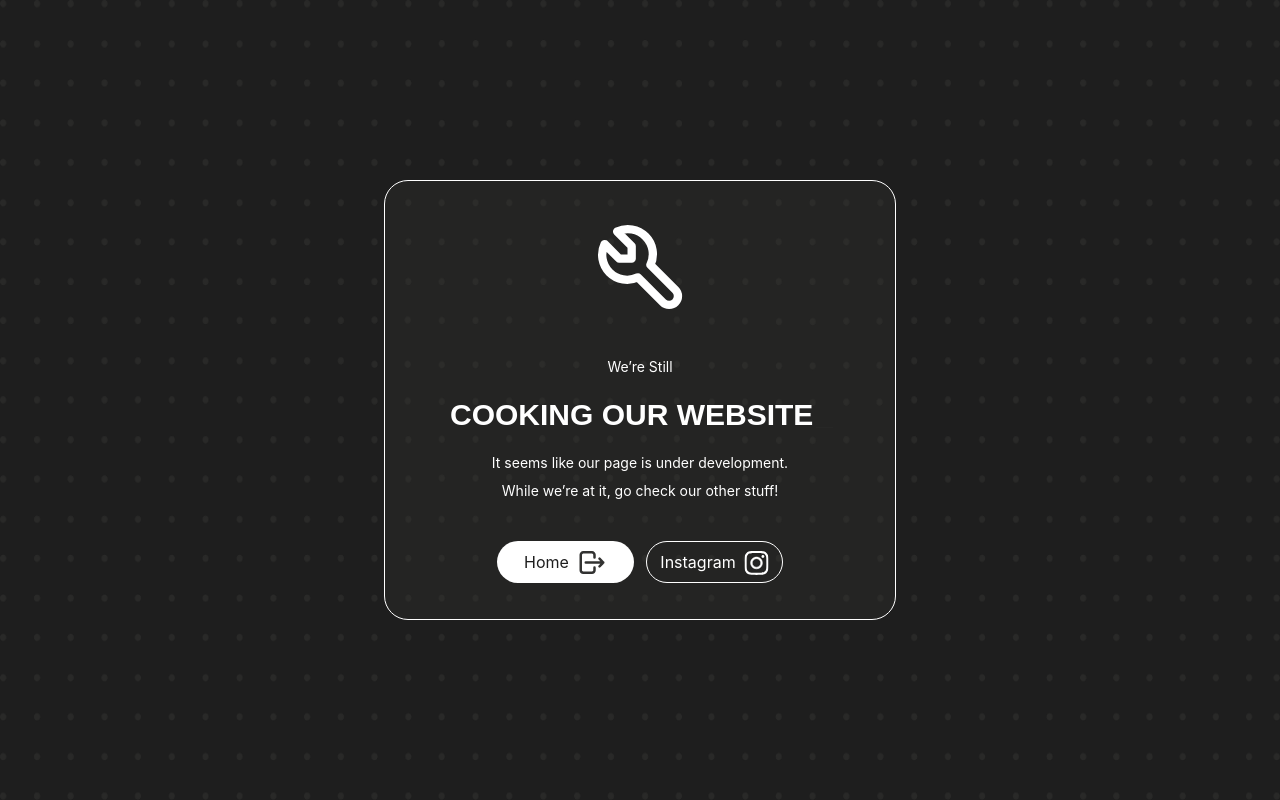
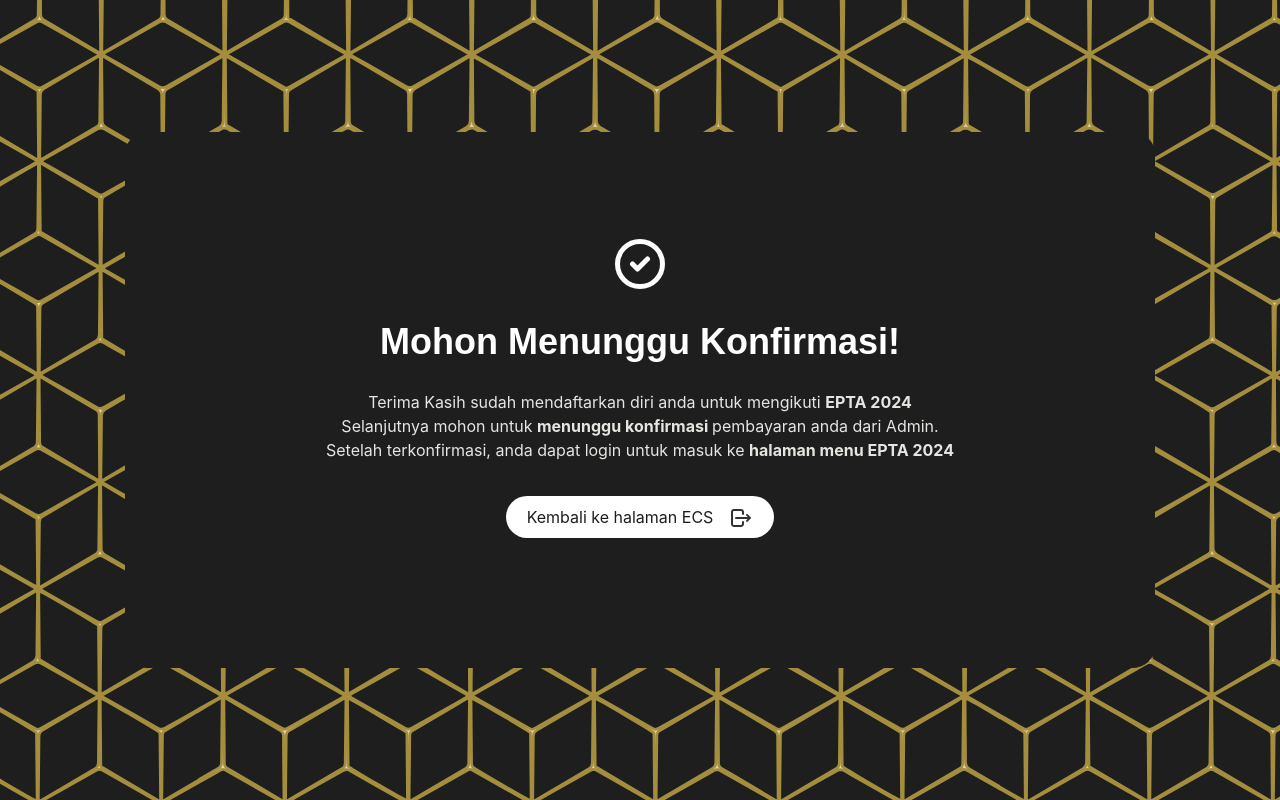
Before and after one commit to JordanAryaLeksana/ECS_WEBSITE-, a Next.js app: page /epta/confirmation in a window 1280 px wide. Built offline with nearby package versions, Linux system fonts and the light colour scheme.

Commit message:
Update Confiramtion and sertifikat

```diff
--- a/src/pages/_app.tsx
+++ b/src/pages/_app.tsx
@@ -11,7 +11,7 @@ import ComingSoon from "./comingsoon"
 export default function App({ Component, pageProps }: AppProps) {
 
 
-  const comingSoonMode = process.env.NEXT_PUBLIC_COMING_SOON === 'true'
+  const comingSoonMode = process.env.NEXT_PUBLIC_COMING_SOON === 'false'
 
 
   if (comingSoonMode) {
--- a/src/pages/epta/confirmation.tsx
+++ b/src/pages/epta/confirmation.tsx
@@ -1,13 +1,32 @@
-import DashboardLayout from '@/components/DashboardComponents/dashboardLayout'
 import Typography from '@/components/Typography/Typography'
 import React from 'react'
-
+import Image from 'next/image'
+import Button from '@/components/Buttons'
+import Link from 'next/link'
 const Confirmation = () => {
   return (
-
-    <Typography variant='Paragraph' size='2xl' className='text-white'>Confirmation</Typography>
-
-
+    <div className='min-h-screen min-w-screen bg-primary-normal-normal relative flex items-center justify-center overflow-hidden'>
+      <Image src={`/bg kotak kuning.svg`} alt='bg-2' layout='fill' objectFit='cover' className='hidden sm:block'/>
+        <div className='absolute max-w-[1030px] w-full h-auto sm:h-[536px] rounded-[22px] gap-[10px] p-[102px_80px] border-b border-[#1E1E1E] bg-[#1E1E1E] z-10 flex flex-col items-center'>
+            <Image src='/check-circle.svg' alt='check' height={60} width={60} className='mx-auto mb-4'/>
+            <Typography variant='Header' size='4xl' className='text-AddsOn-neutral font-bold text-center mb-4'>
+              Mohon Menunggu Konfirmasi!
+            </Typography>
+            <Typography variant='Paragraph' size='base' className='text-secondary-light-active text-center leading-[24px]'>
+              Terima Kasih sudah mendaftarkan diri anda untuk mengikuti{" "} <span className='font-bold'>EPTA 2024</span>
+              <br />
+              Selanjutnya mohon untuk{" "} <span className='font-bold'>menunggu konfirmasi </span> pembayaran anda dari Admin.
+              <br />
+              Setelah terkonfirmasi, anda dapat login untuk masuk ke{" "} <span className='font-bold'>halaman menu EPTA 2024</span>
+            </Typography>
+            <Link href={`/`} >
+              <Button size='medium' variant="default" className='cursor-pointer h-[42px] w-[268px] p-[9px] mt-6 mx-auto flex items-center justify-center'>
+                <Typography variant="Paragraph" size="base" className='text-center text-nowrap'>Kembali ke halaman ECS</Typography>
+                <Image src={`/logout.svg`} alt='logout' width={24} height={24} className='ml-2'/>
+              </Button>
+            </Link>
+        </div>
+    </div>
   )
 }
 
--- a/src/pages/epta/dashboard/sertifikat.tsx
+++ b/src/pages/epta/dashboard/sertifikat.tsx
@@ -8,7 +8,7 @@ import { useState } from 'react';
 const Sertifikat = () => {
   const [isTrainingComplete, setIsTrainingComplete] = useState(true);
   return (
-    <div className='relative w-full h-full'>
+    <div className='relative min-w-screen min-h-screen overflow-hidden'>
       <DashboardLayout>
         <div className='absolute top-[45px] left-[350px]'>
         <Typography variant='Paragraph' size='2xl' className='text-AddsOn-neutral font-normal'>
```
Also changed, not shown: public/bg kotak kuning.svg (added), public/check-circle.svg (added).
